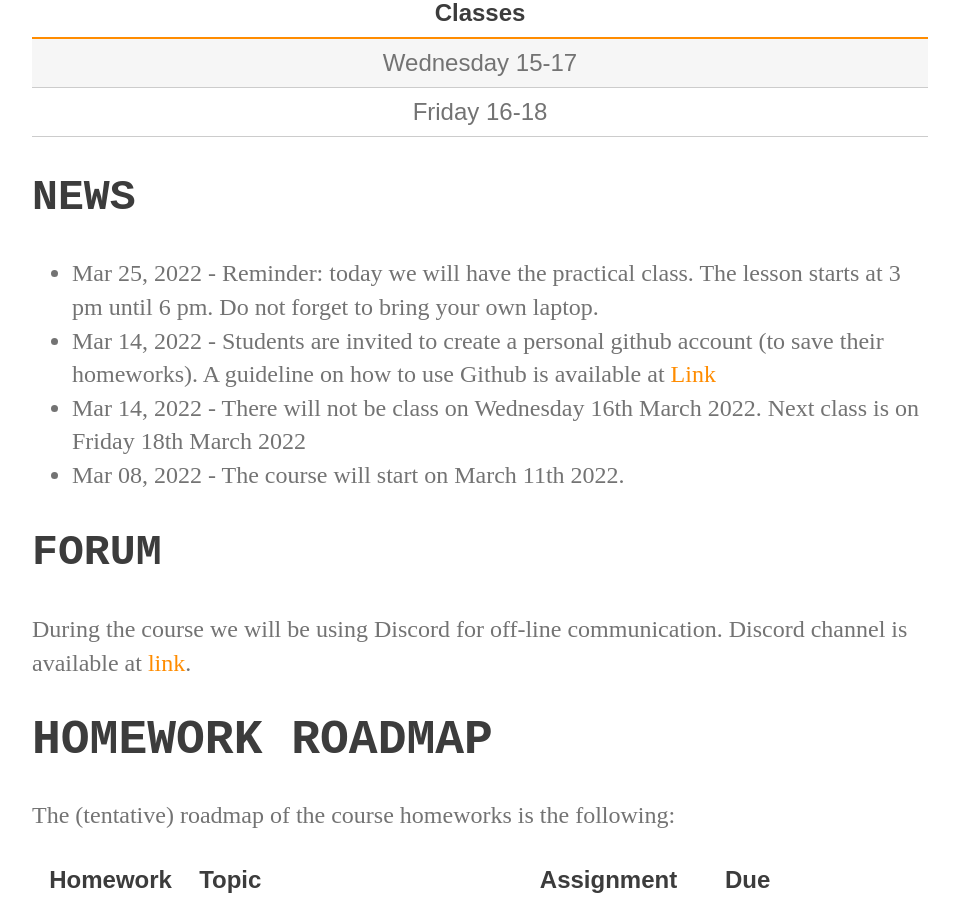
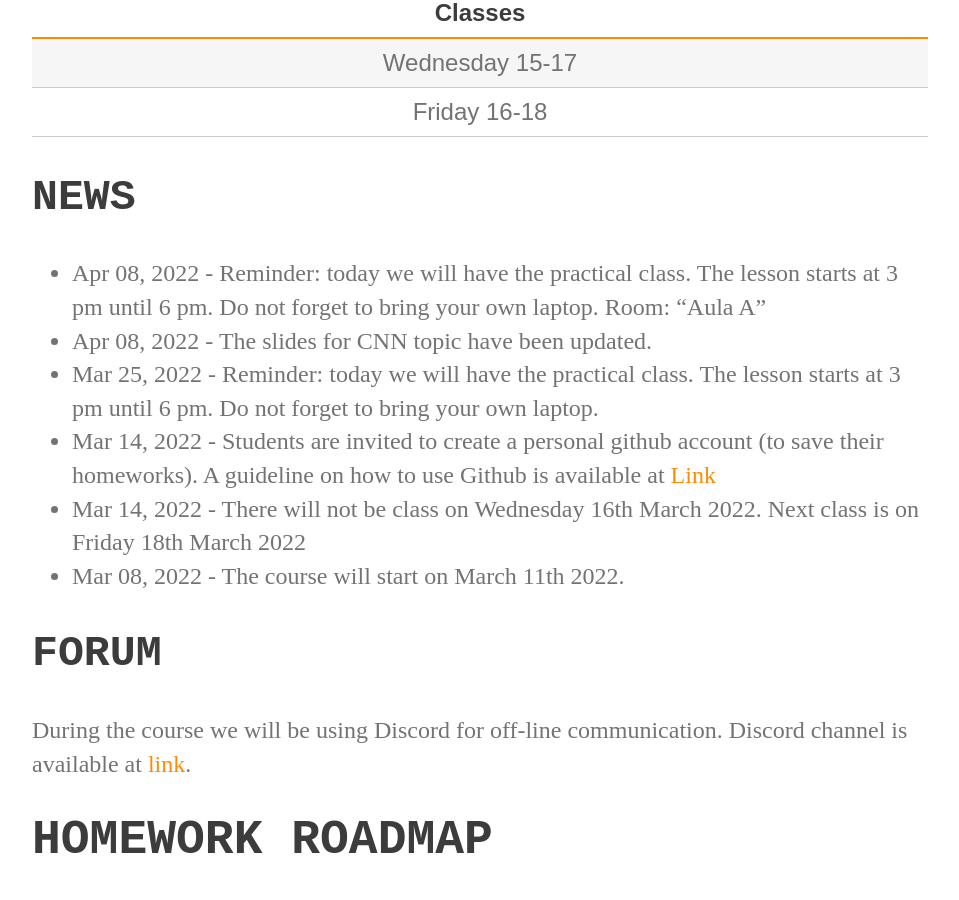
Before and after one commit to perceivelab/knowledge-discovery-course, a Jekyll site: the page built from index.md, in a window 1280 px wide and 900 px high, scrolled down 536 px. Shown: the whole window, without its empty margins (160-1119 px from the left). Built offline with Jekyll 4.4.1, drawn with Linux system fonts in a browser that asks for light colours; our own code applies the rules of GitHub Pages for plain Markdown files.

Commit message:
Update index.md

```diff
--- a/index.md
+++ b/index.md
@@ -14,6 +14,8 @@
 
 ## NEWS
 
+- Apr 08, 2022 - Reminder: today we will have the practical class. The lesson starts at 3 pm until 6 pm. Do not forget to bring your own laptop. Room: "Aula A"
+- Apr 08, 2022 - The slides for CNN topic have been updated.
 - Mar 25, 2022 - Reminder: today we will have the practical class. The lesson starts at 3 pm until 6 pm. Do not forget to bring your own laptop.
 - Mar 14, 2022 - Students are invited to create a personal github account (to save their homeworks). A guideline on how to use Github is available at [Link](https://drive.google.com/file/d/16NZEy-1Uo_gZGW-5ooNRh7EU6w-JA9vD/view?usp=sharing)
 - Mar 14, 2022 - There will not be class on Wednesday 16th March 2022. Next class is on Friday 18th March 2022
```
